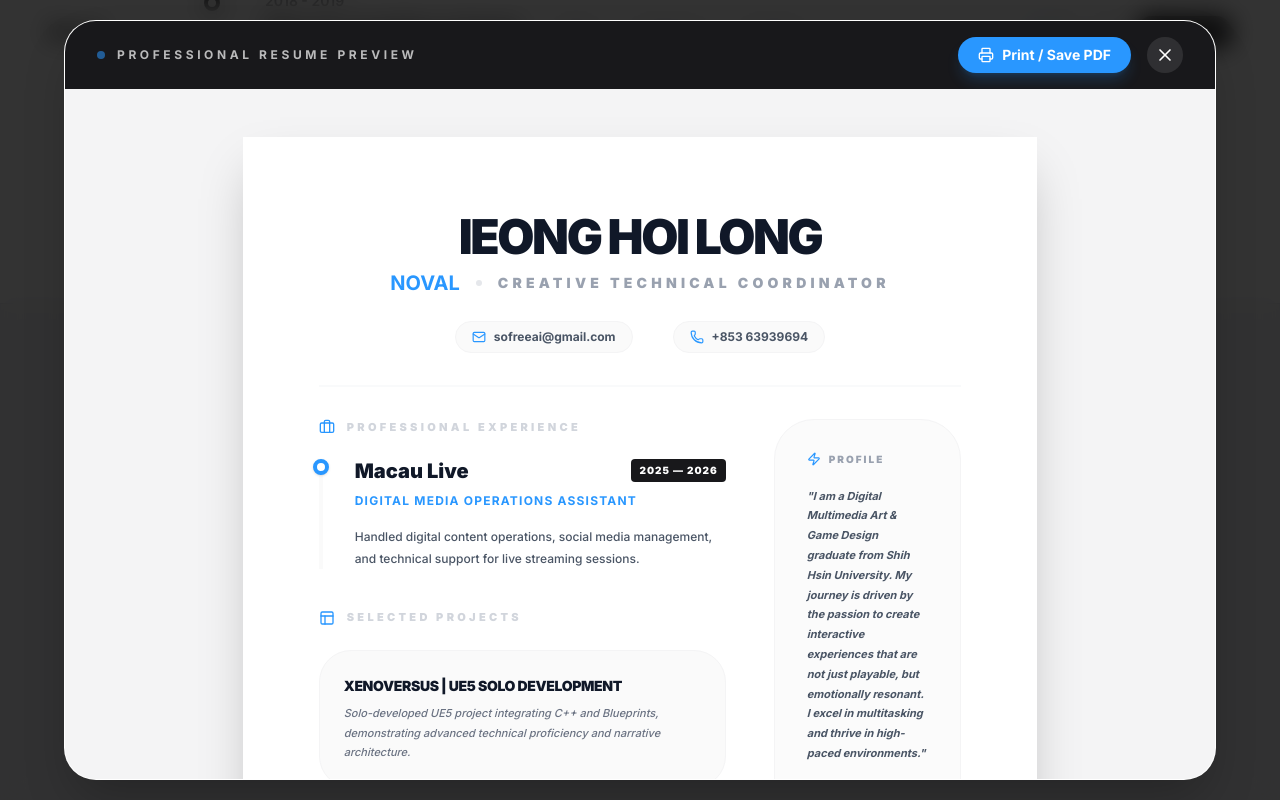
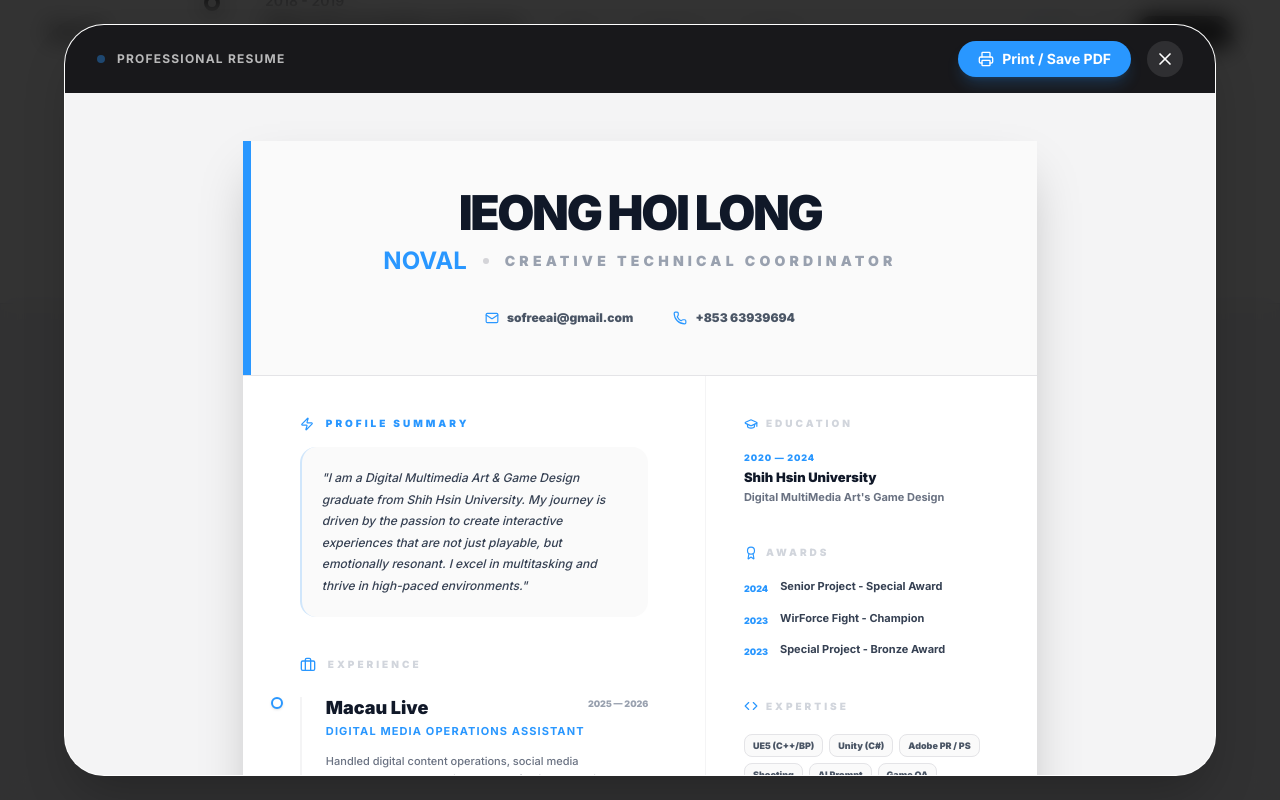
Before and after one commit to Noval-G/Noval-Landing-page, a Next.js app: page / in a window 1280 px wide. Both pictures are taken after a click on the button "Quick View CV". Shown: the part 4461-5261 px from the top of the page. Built offline with nearby package versions, Linux system fonts and the light colour scheme.

Commit message:
final: lock CV modal to strict A4 aspect ratio and update footer branding to Crafting Logic & Art

```diff
--- a/src/components/CVModal.tsx
+++ b/src/components/CVModal.tsx
@@ -16,10 +16,9 @@ export default function CVModal({ isOpen, onClose }: CVModalProps) {
     window.print();
   };
 
-  const skillGroups = [
-    { label: 'Engine', icon: <Code size={10} />, items: ['UE5 (C++/BP)', 'Unity (C#)'] },
-    { label: 'Media', icon: <Camera size={10} />, items: ['Adobe PR / PS', 'Shooting'] },
-    { label: 'Tech', icon: <Zap size={10} />, items: ['AI Prompt', 'Game QA'] }
+  const expertiseItems = [
+    'UE5 (C++/BP)', 'Unity (C#)', 'Adobe PR / PS',
+    'Shooting', 'AI Prompt', 'Game QA', 'Hardware'
   ];
 
   return (
@@ -40,179 +39,140 @@ export default function CVModal({ isOpen, onClose }: CVModalProps) {
             initial={{ opacity: 0, scale: 0.98, y: 30 }}
             animate={{ opacity: 1, scale: 1, y: 0 }}
             exit={{ opacity: 0, scale: 0.98, y: 30 }}
-            className="fixed inset-0 z-[101] flex items-center justify-center p-2 pointer-events-none no-print"
+            className="fixed inset-0 z-[101] flex items-center justify-center p-2 md:p-6 pointer-events-none no-print overflow-hidden"
           >
-            <div className="bg-white w-full max-w-6xl h-full max-h-[95vh] rounded-[2rem] shadow-2xl overflow-hidden flex flex-col pointer-events-auto border border-white/20">
+            <div className="bg-white w-full max-w-6xl h-full max-h-[96vh] rounded-[2.5rem] shadow-2xl overflow-hidden flex flex-col pointer-events-auto border border-white/20">
 
-              {/* Premium Toolbar */}
-              <div className="px-8 py-4 bg-zinc-900 flex justify-between items-center text-white">
-                <div className="flex items-center gap-3">
+              {/* Toolbar */}
+              <div className="px-8 py-4 bg-zinc-900 flex justify-between items-center text-white shrink-0">
+                <div className="flex items-center gap-3 font-bold uppercase tracking-widest text-[10px] md:text-xs opacity-70">
                    <div className="w-2 h-2 bg-accent rounded-full animate-pulse" />
-                   <span className="text-xs font-bold tracking-[0.3em] uppercase opacity-70">
-                     {language === 'zh' ? '專業履歷預覽' : 'Professional Resume Preview'}
-                   </span>
+                   {language === 'zh' ? '專業簡歷預覽' : 'Professional Resume'}
                 </div>
                 <div className="flex items-center gap-4">
-                  <button
-                    onClick={handlePrint}
-                    className="flex items-center gap-2 px-5 py-2 bg-accent text-white rounded-full text-sm font-bold hover:brightness-110 transition-all active:scale-95 shadow-lg shadow-accent/20"
-                  >
-                    <Printer size={16} />
-                    {language === 'zh' ? '列印 / 存為 PDF' : 'Print / Save PDF'}
+                  <button onClick={handlePrint} className="flex items-center gap-2 px-5 py-2 bg-accent text-white rounded-full text-xs md:text-sm font-bold shadow-lg shadow-accent/20 transition-all hover:scale-105 active:scale-95">
+                    <Printer size={16} /> {language === 'zh' ? '列印 / 存為 PDF' : 'Print / Save PDF'}
                   </button>
-                  <button
-                    onClick={onClose}
-                    className="p-2 bg-white/10 text-white rounded-full hover:bg-white/20 transition-all"
-                  >
-                    <X size={20} />
-                  </button>
+                  <button onClick={onClose} className="p-2 bg-white/10 text-white rounded-full hover:bg-white/20 transition-all"><X size={20} /></button>
                 </div>
               </div>
 
-              {/* CV Content Area */}
-              <div className="flex-1 overflow-y-auto p-4 md:p-12 bg-zinc-100 flex justify-center custom-scrollbar">
+              {/* CV Content Area - Responsive Scaling Container */}
+              <div className="flex-1 overflow-auto p-4 md:p-12 bg-zinc-100 flex justify-center items-start custom-scrollbar">
 
-                {/* The RE-DESIGNED A4 (Masterpiece Version) */}
-                <div id="cv-content" className="bg-white w-[210mm] min-h-[297mm] shadow-2xl p-[15mm] md:p-[20mm] text-gray-800 flex flex-col gap-8 origin-top scale-[0.5] sm:scale-[0.75] md:scale-[0.9] lg:scale-100 transition-transform box-border overflow-hidden">
+                {/* The STRICT A4 CONTAINER */}
+                <div
+                  id="cv-content"
+                  className="bg-white w-[210mm] min-w-[210mm] h-[297mm] min-h-[297mm] p-0 text-gray-800 flex flex-col origin-top shadow-2xl box-border overflow-hidden scale-[0.4] sm:scale-[0.6] md:scale-[0.85] lg:scale-100 transition-transform"
+                >
 
-                  {/* Header: Centered & Clean */}
-                  <header className="text-center border-b-2 border-gray-50 pb-8">
-                    <h1 className="text-5xl font-black tracking-tighter text-gray-900 mb-2">IEONG HOI LONG</h1>
-                    <div className="flex justify-center items-center gap-4 text-accent font-bold mb-6">
-                      <span className="text-xl">NOVAL</span>
-                      <div className="w-1.5 h-1.5 bg-gray-200 rounded-full" />
+                  {/* Header */}
+                  <header className="bg-zinc-50 border-b border-zinc-200 px-[20mm] py-12 text-center relative shrink-0">
+                    <div className="absolute top-0 left-0 w-2 h-full bg-accent" />
+                    <h1 className="text-5xl font-black tracking-tighter text-gray-900 mb-2 uppercase">IEONG HOI LONG</h1>
+                    <div className="flex justify-center items-center gap-4 text-accent font-bold mb-8">
+                      <span className="text-2xl">NOVAL</span>
+                      <div className="w-1.5 h-1.5 bg-zinc-300 rounded-full" />
                       <span className="text-sm uppercase tracking-[0.3em] text-gray-400 font-black">{t('hero.badge')}</span>
                     </div>
-
-                    <div className="flex justify-center gap-10 text-[12px] font-bold text-gray-600">
-                      <span className="flex items-center gap-2 px-4 py-1.5 bg-zinc-50 rounded-full border border-zinc-100"><Mail size={14} className="text-accent" /> sofreeai@gmail.com</span>
-                      <span className="flex items-center gap-2 px-4 py-1.5 bg-zinc-50 rounded-full border border-zinc-100"><Phone size={14} className="text-accent" /> +853 63939694</span>
+                    <div className="flex justify-center gap-10 text-[12px] font-black text-gray-600">
+                      <span className="flex items-center gap-2"><Mail size={14} className="text-accent" /> sofreeai@gmail.com</span>
+                      <span className="flex items-center gap-2"><Phone size={14} className="text-accent" /> +853 63939694</span>
                     </div>
                   </header>
 
-                  <div className="grid grid-cols-12 gap-10 flex-1">
+                  <div className="grid grid-cols-12 flex-1 overflow-hidden">
 
-                    {/* Main Column (Left 8) */}
-                    <div className="col-span-8 space-y-10 pr-2">
+                    {/* Left Main Column */}
+                    <div className="col-span-7 px-[15mm] py-10 space-y-10 border-r border-zinc-100">
+                      <section>
+                        <h3 className="text-[10px] font-black uppercase tracking-[0.3em] text-accent mb-4 flex items-center gap-3">
+                           <Zap size={14} /> {language === 'zh' ? '個人簡介' : 'Profile Summary'}
+                        </h3>
+                        <p className="text-[12px] leading-[1.8] text-gray-700 font-medium italic bg-zinc-50 p-5 rounded-2xl border-l-2 border-accent/20">
+                          "{t('about.desc')}"
+                        </p>
+                      </section>
 
-                      {/* Work Experience */}
                       <section>
-                        <h3 className="text-[11px] font-black uppercase tracking-[0.3em] text-gray-300 mb-6 flex items-center gap-3">
-                           <Briefcase size={16} className="text-accent" /> {language === 'zh' ? '工作經歷' : 'Professional Experience'}
+                        <h3 className="text-[10px] font-black uppercase tracking-[0.3em] text-gray-300 mb-6 flex items-center gap-3">
+                           <Briefcase size={16} className="text-accent" /> {language === 'zh' ? '工作經歷' : 'Experience'}
                         </h3>
-                        <div className="relative pl-8 border-l-4 border-zinc-50">
-                           <div className="absolute -left-[10px] top-0 w-4 h-4 bg-white border-4 border-accent rounded-full shadow-sm" />
-                           <div className="flex justify-between items-start mb-2">
-                             <h4 className="text-xl font-black text-gray-900 leading-tight">{t('timeline.work.mlsa')}</h4>
-                             <span className="text-[10px] font-black bg-zinc-900 text-white px-2 py-1 rounded uppercase tracking-widest">2025 — 2026</span>
+                        <div className="relative pl-6 border-l-2 border-zinc-100">
+                           <div className="absolute -left-[31px] top-0 w-3 h-3 bg-white border-2 border-accent rounded-full shadow-sm" />
+                           <div className="flex justify-between items-start mb-1">
+                             <h4 className="text-lg font-black text-gray-900 leading-tight">{t('timeline.work.mlsa')}</h4>
+                             <span className="text-[9px] font-black text-gray-400">2025 — 2026</span>
                            </div>
-                           <p className="text-[12px] font-bold text-accent uppercase mb-4 tracking-widest">{t('timeline.work.assistant')}</p>
-                           <p className="text-[12px] leading-[1.8] text-gray-600 font-medium">{t('timeline.work.mlsa.desc')}</p>
+                           <p className="text-[11px] font-bold text-accent uppercase tracking-widest mb-3">{t('timeline.work.assistant')}</p>
+                           <p className="text-[11px] leading-[1.7] text-gray-500 font-medium">{t('timeline.work.mlsa.desc')}</p>
                         </div>
                       </section>
 
-                      {/* Selected Projects */}
                       <section>
-                        <h3 className="text-[11px] font-black uppercase tracking-[0.3em] text-gray-300 mb-6 flex items-center gap-3">
+                        <h3 className="text-[10px] font-black uppercase tracking-[0.3em] text-gray-300 mb-6 flex items-center gap-3">
                            <Layout size={16} className="text-accent" /> {language === 'zh' ? '精選專案' : 'Selected Projects'}
                         </h3>
-                        <div className="grid grid-cols-1 gap-5">
-                           <div className="group bg-zinc-50 p-6 rounded-[2rem] border border-zinc-100 relative overflow-hidden transition-all hover:bg-zinc-100/50">
-                              <h4 className="text-[14px] font-black text-gray-900 mb-2 uppercase tracking-tight">XenoVersus | UE5 Solo Development</h4>
-                              <p className="text-[11px] leading-[1.8] text-gray-500 font-medium italic">
-                                {language === 'zh' ? '獨自開發的動作冒險遊戲，深度整合 C++ 與藍圖系統，展現完整的技術研發實力與敘事建構能力。' : 'Solo-developed UE5 project integrating C++ and Blueprints, demonstrating advanced technical proficiency and narrative architecture.'}
-                              </p>
+                        <div className="space-y-5">
+                           <div className="pl-6 border-l-2 border-zinc-100 relative">
+                              <div className="absolute -left-[7px] top-1.5 w-1.5 h-1.5 bg-gray-200 rounded-full" />
+                              <h4 className="text-[13px] font-black text-gray-900 mb-1.5 uppercase tracking-tight">XenoVersus | UE5 Solo Project</h4>
+                              <p className="text-[11px] leading-[1.7] text-gray-500 font-medium italic">{language === 'zh' ? '獨自開發動作冒險遊戲，整合 C++ 與藍圖系統，展現技術研發實力。' : 'Solo-developed UE5 project integrating C++ and Blueprints, showing technical R&D skills.'}</p>
                            </div>
-                           <div className="group bg-zinc-50 p-6 rounded-[2rem] border border-zinc-100 relative overflow-hidden transition-all hover:bg-zinc-100/50">
-                              <h4 className="text-[14px] font-black text-gray-900 mb-2 uppercase tracking-tight">Cinematic Video Portfolio</h4>
-                              <p className="text-[11px] leading-[1.8] text-gray-500 font-medium italic">
-                                {language === 'zh' ? '融合設計美學與情感敘事，主導多項高視覺衝擊力動態影像製作，致力於感動人心的視覺呈現。' : 'Blending design aesthetics with emotional storytelling, leading various high-impact video productions focused on evocative visual experiences.'}
-                              </p>
+                           <div className="pl-6 border-l-2 border-zinc-100 relative">
+                              <div className="absolute -left-[7px] top-1.5 w-1.5 h-1.5 bg-gray-200 rounded-full" />
+                              <h4 className="text-[13px] font-black text-gray-900 mb-1.5 uppercase tracking-tight">Cinematic Video Portfolio</h4>
+                              <p className="text-[11px] leading-[1.7] text-gray-500 font-medium italic">{language === 'zh' ? '主導多項高視覺衝擊力影片製作，致力於感動人心的視覺呈現。' : 'Leading high-impact video productions focused on evocative visual experiences.'}</p>
                            </div>
-                        </div>
-                      </section>
-
-                      {/* Awards */}
-                      <section>
-                        <h3 className="text-[11px] font-black uppercase tracking-[0.3em] text-gray-300 mb-6 flex items-center gap-3">
-                           <Award size={16} className="text-accent" /> {language === 'zh' ? '榮譽肯定' : 'Awards & Recognition'}
-                        </h3>
-                        <div className="grid grid-cols-2 gap-x-8 gap-y-6 pl-2">
-                           {[
-                             { year: '2024', title: t('timeline.award.senior'), sub: t('timeline.award.academic') },
-                             { year: '2023', title: t('timeline.award.wirforce'), sub: 'Team Captain - Gundam Evolution' },
-                             { year: '2023', title: t('timeline.award.bronze'), sub: 'Project Competition' },
-                             { year: '2019', title: 'School Journalist Plan', sub: 'Best Journalistic Value' }
-                           ].map((award, i) => (
-                             <div key={i} className="flex gap-3">
-                               <span className="text-[10px] font-black text-accent mt-1">{award.year}</span>
-                               <div>
-                                 <p className="text-[11px] font-black text-gray-900 leading-tight">{award.title}</p>
-                                 <p className="text-[9px] text-gray-400 font-bold uppercase tracking-tighter">{award.sub}</p>
-                               </div>
-                             </div>
-                           ))}
                         </div>
                       </section>
                     </div>
 
-                    {/* Sidebar Column (Right 4) - The Styled Column */}
-                    <div className="col-span-4 bg-zinc-50/80 rounded-[2.5rem] p-8 space-y-12 border border-zinc-100 flex flex-col">
-
-                      {/* Summary */}
+                    {/* Right Sidebar */}
+                    <div className="col-span-5 px-[10mm] py-10 space-y-10 flex flex-col">
                       <section>
-                        <h3 className="text-[10px] font-black uppercase tracking-[0.2em] text-gray-400 mb-5 flex items-center gap-2">
-                           <Zap size={14} className="text-accent" /> {language === 'zh' ? '個人簡介' : 'Profile'}
-                        </h3>
-                        <p className="text-[11px] leading-[1.8] text-gray-600 font-bold italic">
-                          "{t('about.desc')}"
-                        </p>
-                      </section>
-
-                      {/* Education */}
-                      <section>
-                        <h3 className="text-[10px] font-black uppercase tracking-[0.2em] text-gray-400 mb-5 flex items-center gap-2">
+                        <h3 className="text-[10px] font-black uppercase tracking-[0.3em] text-gray-300 mb-5 flex items-center gap-2">
                            <GraduationCap size={14} className="text-accent" /> {language === 'zh' ? '教育背景' : 'Education'}
                         </h3>
                         <div className="space-y-1">
-                           <p className="text-[10px] font-black text-accent tracking-widest">2020 — 2024</p>
+                           <p className="text-[9px] font-black text-accent tracking-widest uppercase">2020 — 2024</p>
                            <h4 className="text-[13px] font-black text-gray-900 leading-tight">{t('timeline.edu.uni')}</h4>
                            <p className="text-[11px] font-bold text-gray-500">{t('timeline.edu.major')}</p>
                         </div>
                       </section>
 
-                      {/* Fixed Expertise: Compact & No Overflow */}
                       <section>
-                        <h3 className="text-[10px] font-black uppercase tracking-[0.2em] text-gray-400 mb-5">{language === 'zh' ? '專業技能' : 'Expertise'}</h3>
-                        <div className="space-y-5">
-                           {skillGroups.map((group, i) => (
-                             <div key={i}>
-                               <div className="flex items-center gap-2 text-accent mb-2">
-                                 {group.icon}
-                                 <span className="text-[9px] font-black uppercase tracking-widest">{group.label}</span>
-                               </div>
-                               <div className="flex flex-wrap gap-1.5">
-                                 {group.items.map((item) => (
-                                   <span key={item} className="bg-white px-2 py-1 rounded-lg text-[8px] font-bold text-gray-600 border border-zinc-200 whitespace-nowrap">
-                                     {item}
-                                   </span>
-                                 ))}
-                               </div>
+                        <h3 className="text-[10px] font-black uppercase tracking-[0.3em] text-gray-300 mb-5 flex items-center gap-2">
+                           <Award size={14} className="text-accent" /> {language === 'zh' ? '榮譽肯定' : 'Awards'}
+                        </h3>
+                        <div className="space-y-4">
+                           {[{ year: '2024', title: t('timeline.award.senior') }, { year: '2023', title: t('timeline.award.wirforce') }, { year: '2023', title: t('timeline.award.bronze') }].map((award, i) => (
+                             <div key={i} className="flex gap-3">
+                               <span className="text-[9px] font-black text-accent mt-0.5">{award.year}</span>
+                               <p className="text-[11px] font-bold text-gray-700 leading-tight">{award.title}</p>
                              </div>
                            ))}
                         </div>
                       </section>
 
-                      {/* Languages */}
                       <section>
-                        <h3 className="text-[10px] font-black uppercase tracking-[0.2em] text-gray-400 mb-5">{language === 'zh' ? '語言能力' : 'Languages'}</h3>
-                        <div className="space-y-3">
-                           {[
-                             { name: 'Cantonese', lv: 'Native' },
-                             { name: 'Mandarin', lv: 'Native' },
-                             { name: 'English', lv: 'Fluent' }
-                           ].map((lang) => (
-                             <div key={lang.name} className="flex justify-between items-center font-bold text-[11px]">
+                        <h3 className="text-[10px] font-black uppercase tracking-[0.3em] text-gray-300 mb-5 flex items-center gap-2">
+                           <Code size={14} className="text-accent" /> {language === 'zh' ? '專業技能' : 'Expertise'}
+                        </h3>
+                        <div className="flex flex-wrap gap-1.5">
+                           {expertiseItems.map((item) => (
+                             <span key={item} className="bg-zinc-50 px-2 py-1 rounded-lg text-[9px] font-black text-gray-600 border border-zinc-200 whitespace-nowrap">
+                               {item}
+                             </span>
+                           ))}
+                        </div>
+                      </section>
+
+                      <section>
+                        <h3 className="text-[10px] font-black uppercase tracking-[0.3em] text-gray-300 mb-5">{language === 'zh' ? '語言能力' : 'Languages'}</h3>
+                        <div className="space-y-2.5">
+                           {[{ name: 'Cantonese', lv: 'Native' }, { name: 'Mandarin', lv: 'Native' }, { name: 'English', lv: 'Fluent' }].map((lang) => (
+                             <div key={lang.name} className="flex justify-between items-center text-[11px] font-bold">
                                <span className="text-gray-700">{lang.name}</span>
                                <span className="text-accent text-[9px] uppercase">{lang.lv}</span>
                              </div>
@@ -220,26 +180,19 @@ export default function CVModal({ isOpen, onClose }: CVModalProps) {
                         </div>
                       </section>
 
-                      {/* QR Code Section - Cleaned Up */}
-                      <section className="mt-auto pt-10 border-t border-zinc-200 flex flex-col items-center gap-4">
-                         <div className="bg-white p-3 rounded-2xl border border-zinc-200 shadow-sm">
-                            <img
-                              src="https://api.qrserver.com/v1/create-qr-code/?size=150x150&data=https://noval-g.github.io/Noval-Landing-page/"
-                              alt="Portfolio QR Code"
-                              className="w-20 h-20 grayscale hover:grayscale-0 transition-all opacity-80"
-                            />
+                      <section className="mt-auto pt-8 border-t border-zinc-100 flex flex-col items-center gap-3">
+                         <div className="p-2 bg-white rounded-2xl border border-zinc-100 shadow-sm">
+                            <img src="https://api.qrserver.com/v1/create-qr-code/?size=150x150&data=https://noval-g.github.io/Noval-Landing-page/" alt="QR" className="w-16 h-16 grayscale opacity-60" />
                          </div>
-                         <p className="text-[8px] font-black text-gray-300 uppercase tracking-[0.4em] text-center leading-relaxed">
-                           Scan to view<br />Digital Portfolio
-                         </p>
+                         <p className="text-[7px] font-black text-gray-300 uppercase tracking-[0.4em] text-center">Scan Portfolio</p>
                       </section>
                     </div>
                   </div>
 
-                  {/* Footer */}
-                  <footer className="mt-auto pt-8 border-t border-gray-50 flex justify-between items-center opacity-30">
-                    <p className="text-[8px] font-black tracking-[0.5em] uppercase">IEONG HOI LONG NOVAL</p>
-                    <p className="text-[8px] font-black tracking-[0.2em] uppercase italic text-accent">Personal Digital CV Version</p>
+                  {/* Clean Brand Footer */}
+                  <footer className="bg-zinc-900 px-10 py-4 flex justify-between items-center text-white/30 shrink-0">
+                    <p className="text-[7px] font-bold tracking-[0.5em] uppercase">IEONG HOI LONG NOVAL</p>
+                    <p className="text-[7px] font-bold tracking-[0.2em] uppercase italic">Crafting Logic & Art</p>
                   </footer>
                 </div>
 
```
